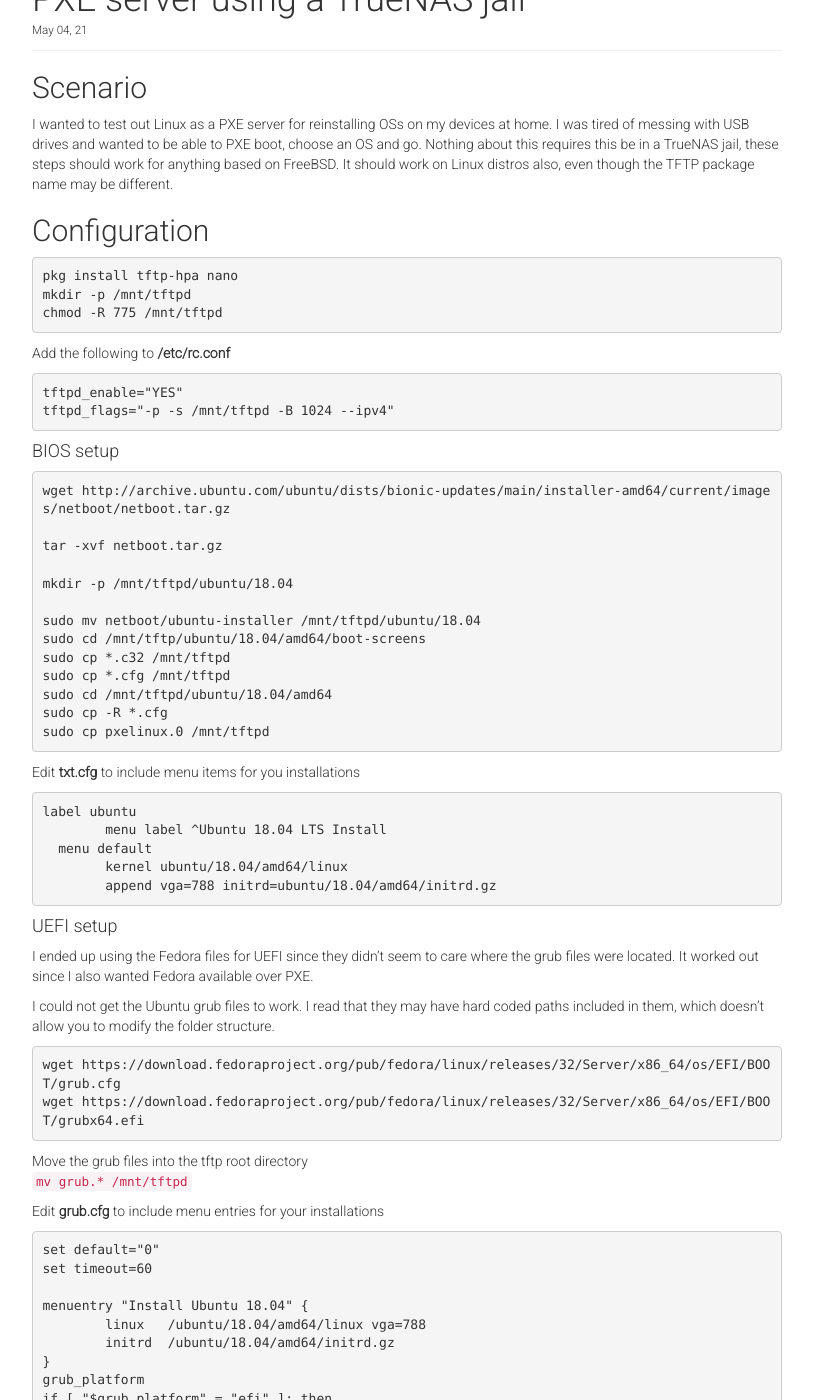
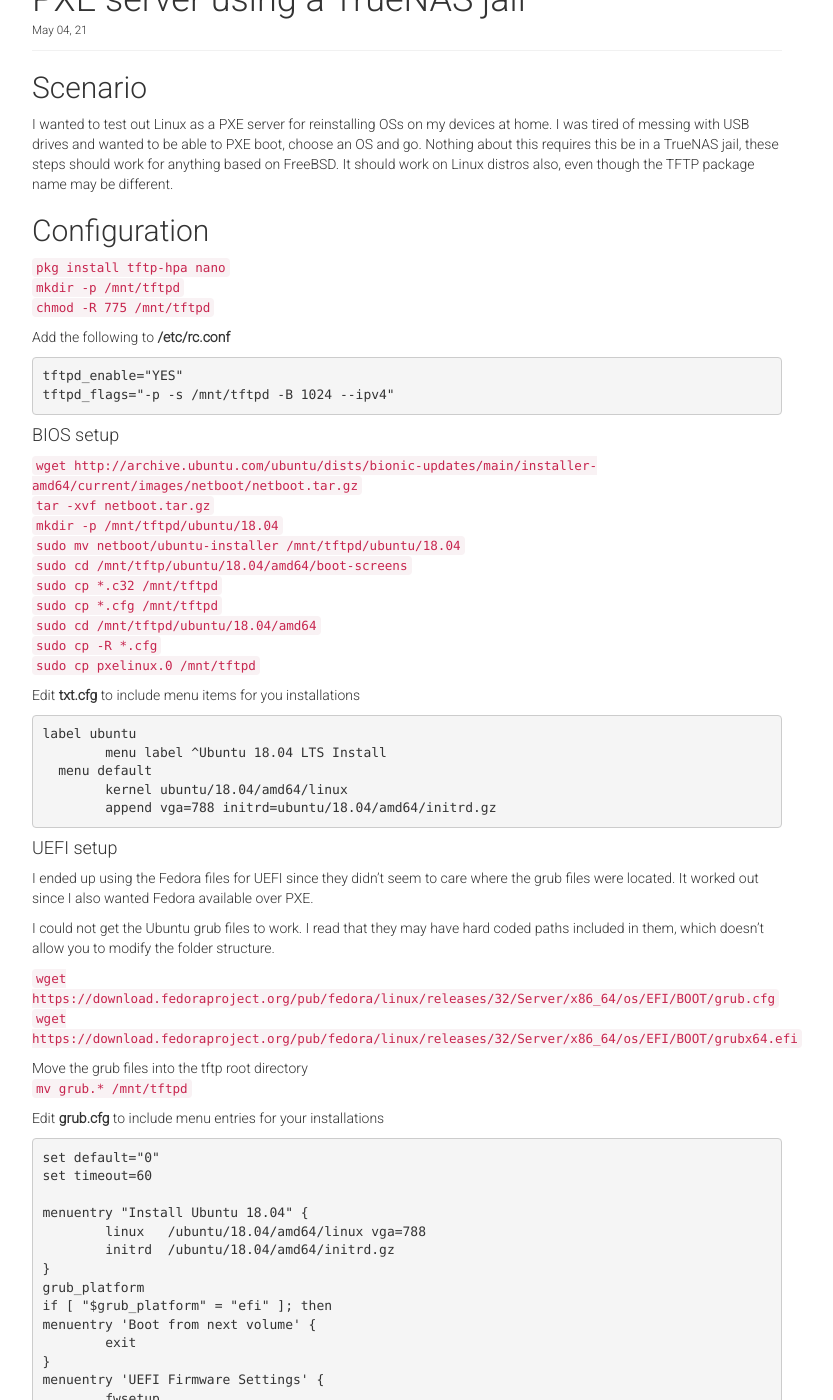
Before and after one commit to cbrookins/cbrookins.github.io, a Jekyll site: the page built from _posts/2021-05-04-pxe-server-using-truenas-jail.md, in a window 1280 px wide and 1400 px high, scrolled down 255 px. Shown: the whole window, without its empty margins (233-1066 px from the left). Built offline with Jekyll 4.4.1, drawn with Linux system fonts in a browser that asks for light colours; nearby versions of some CDN libraries.

Commit message:
Update 2021-05-04-pxe-server-using-truenas-jail.md

````diff
--- a/_posts/2021-05-04-pxe-server-using-truenas-jail.md
+++ b/_posts/2021-05-04-pxe-server-using-truenas-jail.md
@@ -8,11 +8,9 @@
 I wanted to test out Linux as a PXE server for reinstalling OSs on my devices at home.  I was tired of messing with USB drives and wanted to be able to PXE boot, choose an OS and go.  Nothing about this requires this be in a TrueNAS jail, these steps should work for anything based on FreeBSD.  It should work on Linux distros also, even though the TFTP package name may be different.
 
 ## Configuration
-```
-pkg install tftp-hpa nano
-mkdir -p /mnt/tftpd
-chmod -R 775 /mnt/tftpd
-```
+```pkg install tftp-hpa nano```
+```mkdir -p /mnt/tftpd```
+```chmod -R 775 /mnt/tftpd```
 
 Add the following to **/etc/rc.conf**
 ```
@@ -21,21 +19,16 @@
 ```
 
 #### BIOS setup
-```
-wget http://archive.ubuntu.com/ubuntu/dists/bionic-updates/main/installer-amd64/current/images/netboot/netboot.tar.gz
-
-tar -xvf netboot.tar.gz
-
-mkdir -p /mnt/tftpd/ubuntu/18.04
-
-sudo mv netboot/ubuntu-installer /mnt/tftpd/ubuntu/18.04
-sudo cd /mnt/tftp/ubuntu/18.04/amd64/boot-screens
-sudo cp *.c32 /mnt/tftpd
-sudo cp *.cfg /mnt/tftpd
-sudo cd /mnt/tftpd/ubuntu/18.04/amd64
-sudo cp -R *.cfg
-sudo cp pxelinux.0 /mnt/tftpd
-```
+```wget http://archive.ubuntu.com/ubuntu/dists/bionic-updates/main/installer-amd64/current/images/netboot/netboot.tar.gz```
+```tar -xvf netboot.tar.gz```
+```mkdir -p /mnt/tftpd/ubuntu/18.04```
+```sudo mv netboot/ubuntu-installer /mnt/tftpd/ubuntu/18.04```
+```sudo cd /mnt/tftp/ubuntu/18.04/amd64/boot-screens```
+```sudo cp *.c32 /mnt/tftpd```
+```sudo cp *.cfg /mnt/tftpd```
+```sudo cd /mnt/tftpd/ubuntu/18.04/amd64```
+```sudo cp -R *.cfg```
+```sudo cp pxelinux.0 /mnt/tftpd```
 
 Edit **txt.cfg** to include menu items for you installations
 ```
@@ -50,10 +43,9 @@
 I ended up using the Fedora files for UEFI since they didn't seem to care where the grub files were located.  It worked out since I also wanted Fedora available over PXE.
 
 I could not get the Ubuntu grub files to work.  I read that they may have hard coded paths included in them, which doesn't allow you to modify the folder structure.
-```
-wget https://download.fedoraproject.org/pub/fedora/linux/releases/32/Server/x86_64/os/EFI/BOOT/grub.cfg
-wget https://download.fedoraproject.org/pub/fedora/linux/releases/32/Server/x86_64/os/EFI/BOOT/grubx64.efi
-```
+
+```wget https://download.fedoraproject.org/pub/fedora/linux/releases/32/Server/x86_64/os/EFI/BOOT/grub.cfg```
+```wget https://download.fedoraproject.org/pub/fedora/linux/releases/32/Server/x86_64/os/EFI/BOOT/grubx64.efi```
 
 Move the grub files into the tftp root directory
 ```mv grub.* /mnt/tftpd```
````
